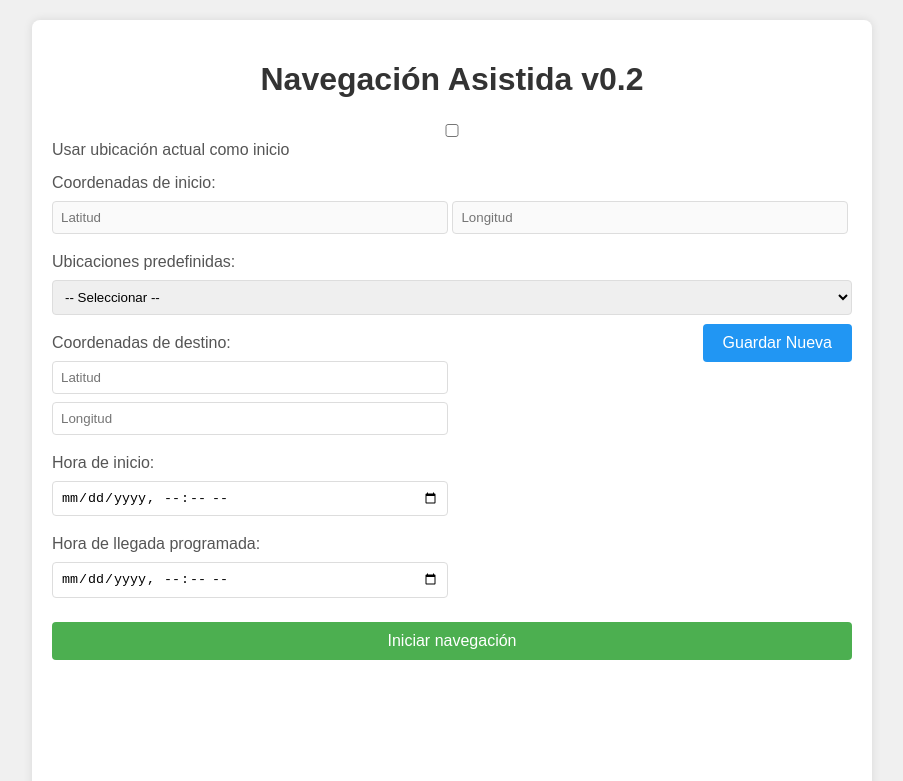
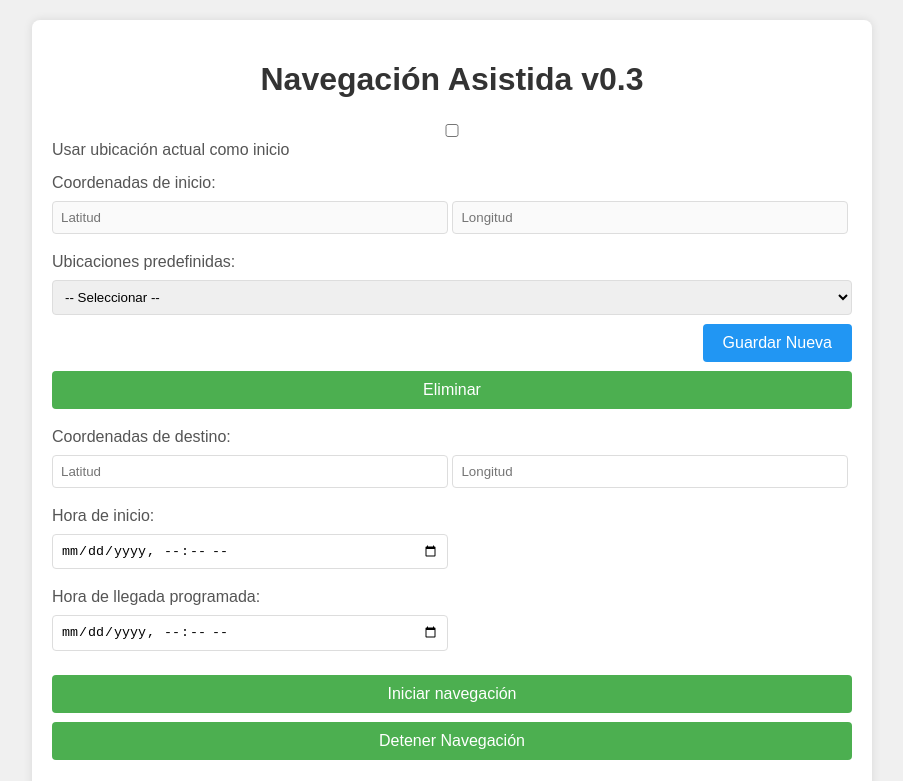
Before and after one commit to TitoMassa/navegacionasistida, a plain HTML site: page index.html in a window 1280 px wide. Shown: the top 781 px of the page, without its empty margins (188-1091 px from the left). Drawn offline with Linux system fonts and the light colour scheme.

Commit message:
Update index.html

```diff
--- a/index.html
+++ b/index.html
@@ -3,12 +3,12 @@
 <head>
     <meta charset="UTF-8">
     <meta name="viewport" content="width=device-width, initial-scale=1.0">
-    <title>Navegación Asistida v0.2</title>
+    <title>Navegación Asistida v0.3</title>
     <link rel="stylesheet" href="style.css">
 </head>
 <body>
     <div class="contenedor">
-        <h1>Navegación Asistida v0.2</h1>
+        <h1>Navegación Asistida v0.3</h1>
 
         <form id="formulario">
             <div class="grupo-formulario">
@@ -23,11 +23,13 @@
 
             <div class="grupo-formulario">
                 <label>Ubicaciones predefinidas:</label>
-                <select id="ubicaciones-predefinidas">
-                    <option value="">-- Seleccionar --</option>
-                    <option data-lat="-27.466250297959185" data-lon="-58.826945546938774">PELLEGRINI 1858</option>
-                </select>
-                <button type="button" id="btn-guardar-ubicacion">Guardar Nueva</button>
+                <div class="grupo-botones">
+                    <select id="ubicaciones-predefinidas">
+                        <option value="">-- Seleccionar --</option>
+                    </select>
+                    <button type="button" id="btn-guardar-ubicacion" class="btn-secundario">Guardar Nueva</button>
+                    <button type="button" id="btn-eliminar" class="btn-eliminar">Eliminar</button>
+                </div>
             </div>
 
             <div class="grupo-formulario guardar-ubicacion">
@@ -35,6 +37,7 @@
                 <input type="text" id="nombre-ubicacion" placeholder="Nombre de la ubicación">
                 <input type="number" step="any" id="new-lat" placeholder="Latitud">
                 <input type="number" step="any" id="new-lon" placeholder="Longitud">
+                <button type="button" id="btn-confirmar-guardar" class="btn-confirmar">Confirmar Guardado</button>
             </div>
 
             <div class="grupo-formulario">
@@ -53,7 +56,10 @@
                 <input type="datetime-local" id="arrival-time" required>
             </div>
 
-            <button type="submit">Iniciar navegación</button>
+            <div class="grupo-botones">
+                <button type="submit">Iniciar navegación</button>
+                <button type="button" id="btn-detener" class="btn-detener">Detener Navegación</button>
+            </div>
         </form>
 
         <div id="resultado" class="resultado"></div>
```
